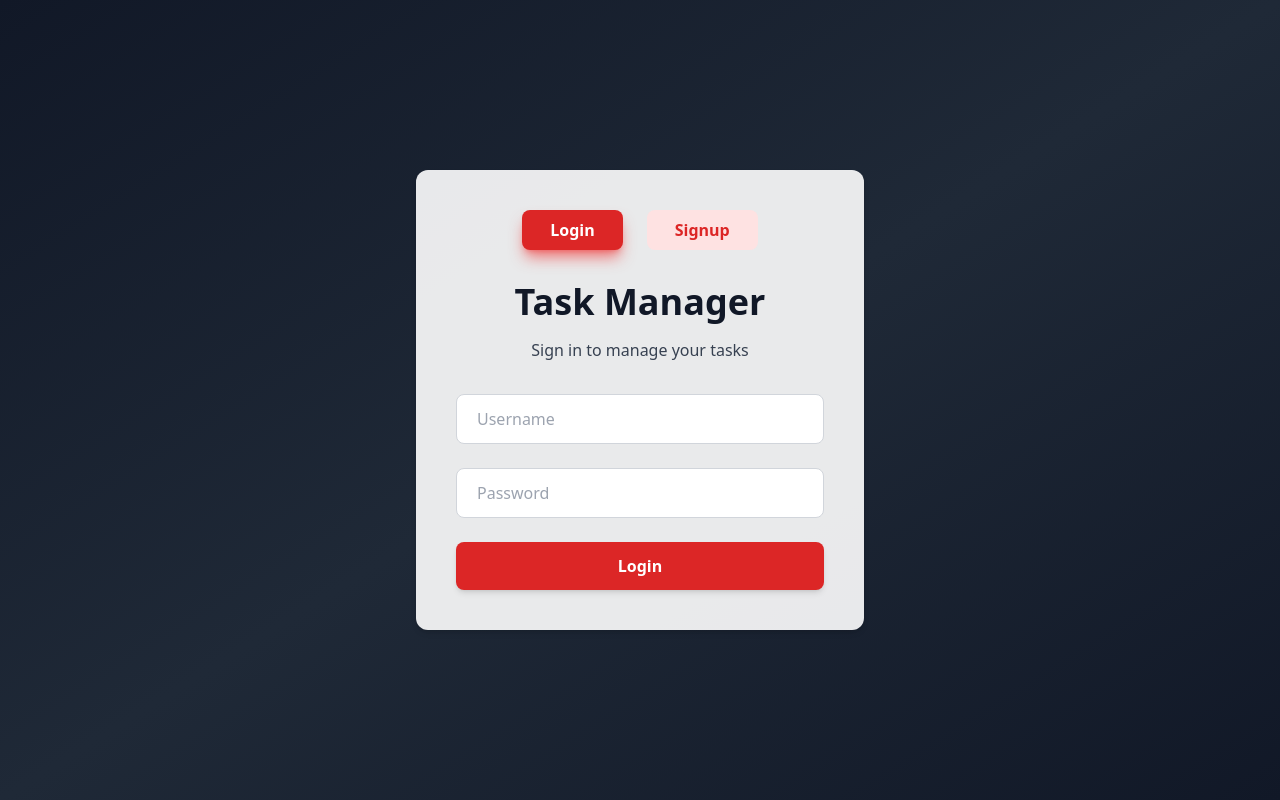
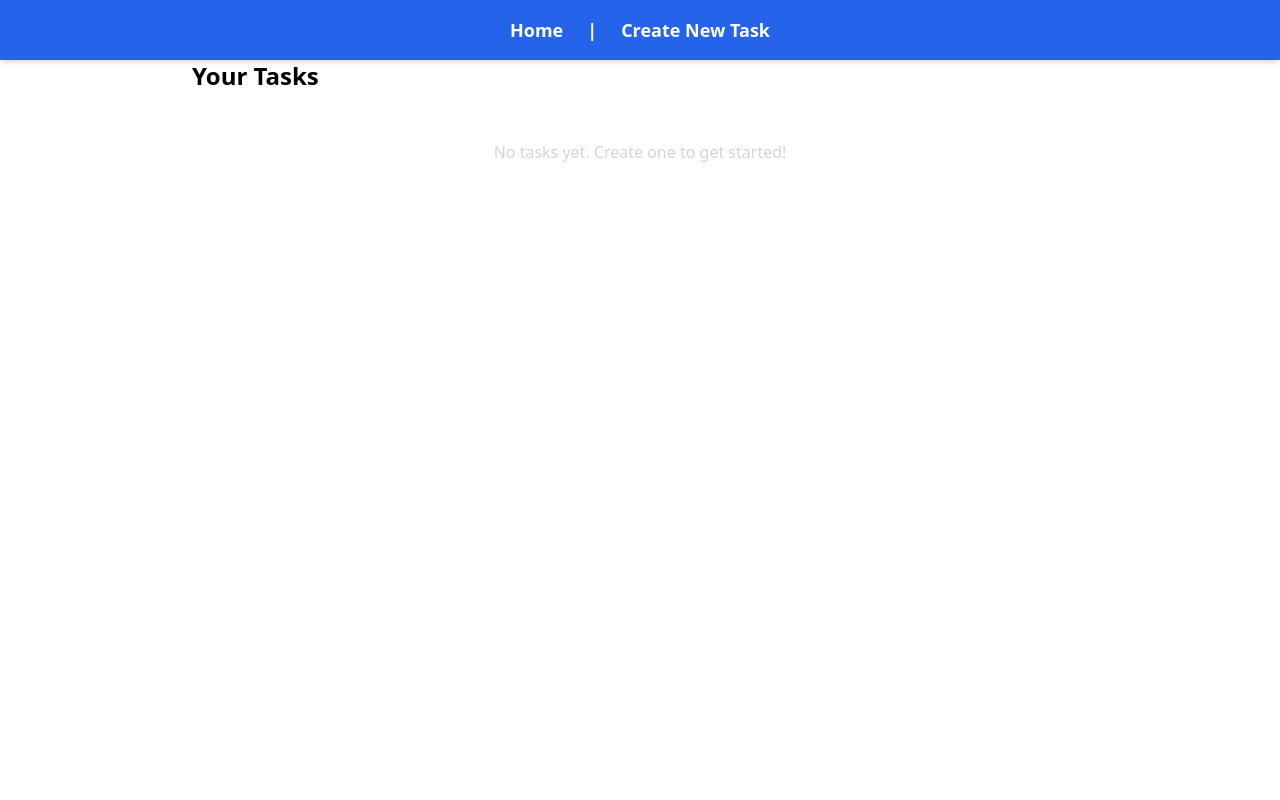
Before and after one commit to Kaviyariya/task-manager, a React (Vite) app: page / in a window 1280 px wide. Built offline with nearby package versions, Linux system fonts and the light colour scheme.

Commit message:
Update App.jsx

```diff
--- a/src/App.jsx
+++ b/src/App.jsx
@@ -5,50 +5,42 @@ import LoginSignup from './pages/Login'
 import { Routes, Route, Link } from "react-router-dom";
 import { useState, useEffect } from 'react';
 
+import './App.css'
+
 function App() {
+
   const [tasks, setTasks] = useState(() => {
     const savedTasks = localStorage.getItem("tasks");
     return savedTasks ? JSON.parse(savedTasks) : [];
   });
-
-  const [isLoggedIn, setIsLoggedIn] = useState(
-    localStorage.getItem("isLoggedIn") === "true"
-  );
-
   useEffect(() => {
     localStorage.setItem("tasks", JSON.stringify(tasks));
   }, [tasks]);
-
-  if (!isLoggedIn) {
-    return <LoginSignup setIsLoggedIn={setIsLoggedIn} />;
-  }
-
   return (
-    <div className="min-h-screen bg-gradient-to-br from-black via-red-900 to-black text-white">
-      <nav className="w-full bg-gradient-to-r from-black via-red-900 to-black p-4 flex items-center gap-6 text-white font-semibold text-lg shadow-red-800 shadow-md">
-        <Link to="/" className="hover:underline">Home</Link>
-        <Link to="/create" className="hover:underline">Create New Task</Link>
-        <div className="flex-grow"></div>
-        <button
-          onClick={() => {
-            localStorage.removeItem("isLoggedIn");
-            setIsLoggedIn(false);
-          }}
-          className="hover:underline"
-        >
-          Logout
-        </button>
+    <>
+      <nav className=" w-full bg-blue-600 p-4 flex justify-center items-center gap-6 text-white font-semibold text-lg shadow-md ">
+        <Link to="/" className="hover:underline">
+          Home
+        </Link>
+        <span>|</span>
+        <Link to="/create" className="hover:underline">
+          Create New Task
+        </Link>
       </nav>
 
-      <main className="p-6">
-        <Routes>
-          <Route path="/" element={<Home tasks={tasks} setTasks={setTasks} />} />
-          <Route path="/create" element={<Create setTasks={setTasks} />} />
-          <Route path="/edit/:id" element={<Edit tasks={tasks} setTasks={setTasks} />} />
-        </Routes>
-      </main>
-    </div>
+      <Routes>
+        <Route
+          path="/"
+          element={<Home tasks={tasks} setTasks={setTasks} />}
+        ></Route>
+        <Route path="/create" element={<Create setTasks={setTasks} />}></Route>
+        <Route
+          path="/edit/:id"
+          element={<Edit tasks={tasks} setTasks={setTasks} />}
+        />
+      </Routes>
+    </>
   );
 }
 
-export default App;
+export default App
```
